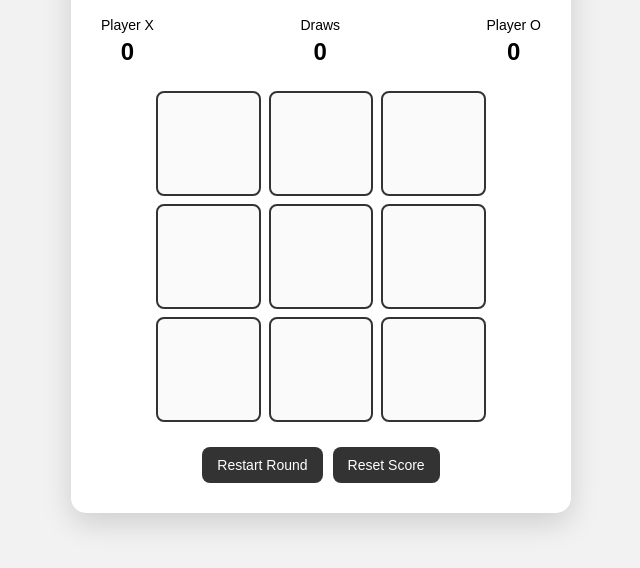
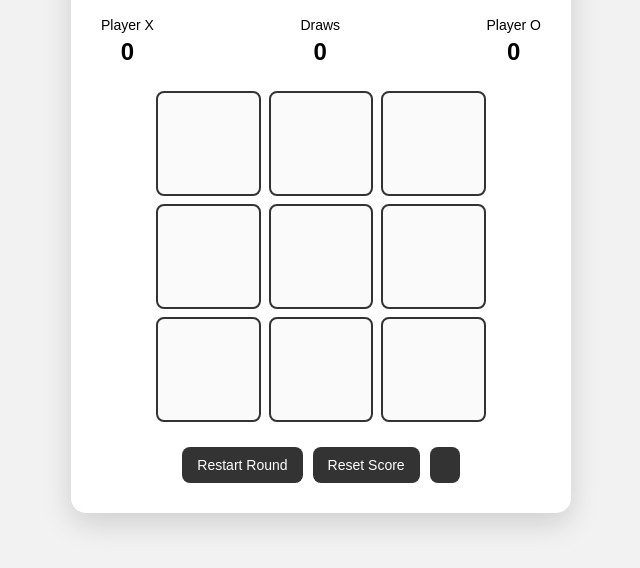
Before and after one commit to Khadijay007/03-tic-tac-toe, a plain HTML site: page index.html in a window 1280 px wide. Shown: the part 194-762 px from the top of the page, without its empty margins (319-959 px from the left). Drawn offline with Linux system fonts and the light colour scheme.

Commit message:
Add button for cell index 8 in index.html

```diff
--- a/index.html
+++ b/index.html
@@ -53,6 +53,7 @@
         <div class="buttons">
             <button id="restartButton">Restart Round</button>
             <button id="resetButton">Reset Score</button>
+            <button class="cell" data-index="8"></button>
         </div>
 
     </div>
```
